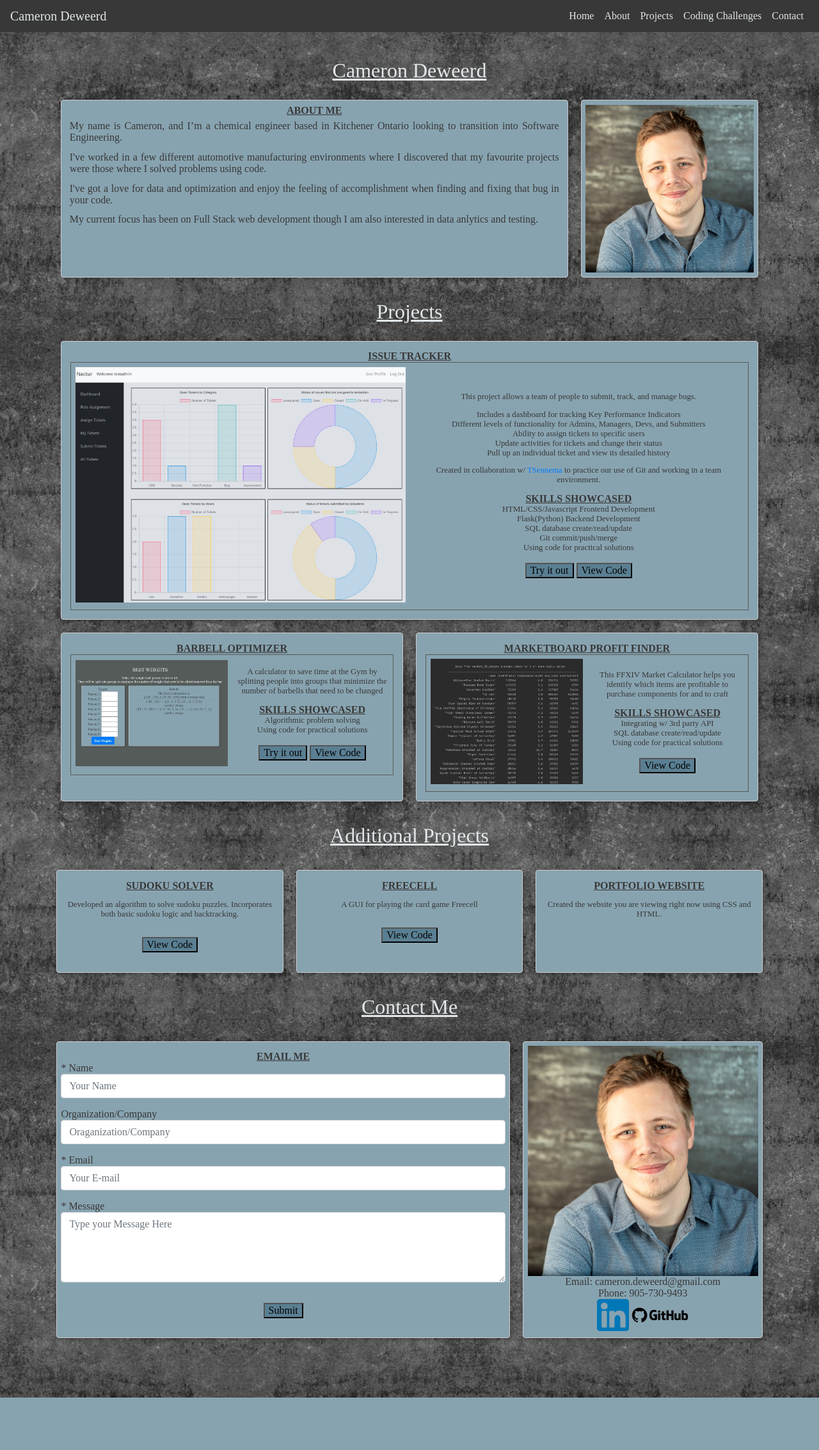
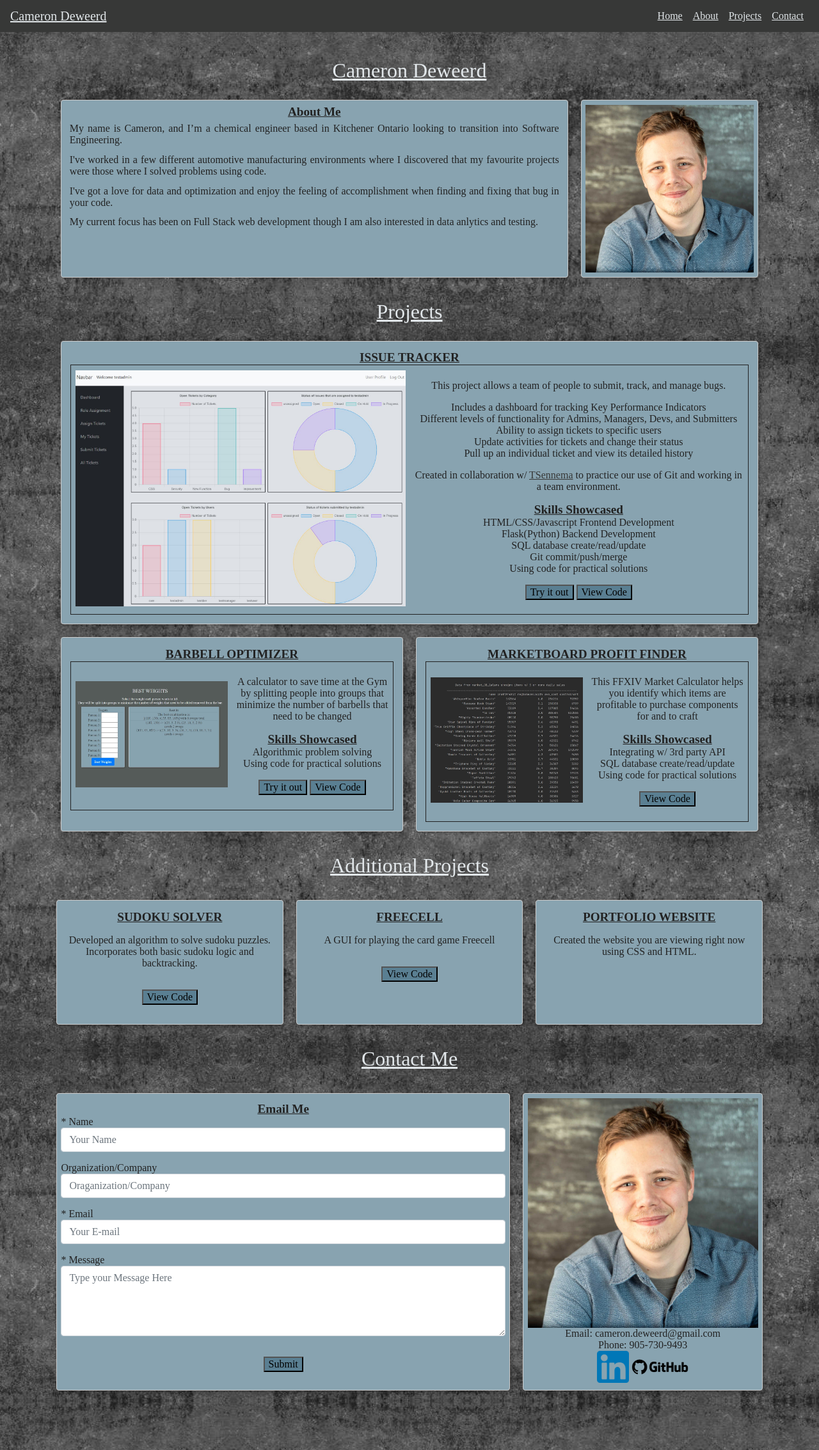
Before and after one commit to CameronDeweerd/Portfolio, a Flask app: page / in a window 1280 px wide. Shown: the whole page at 64% size. Before the commit the page ends 2185 px from the top, so only its background shows below. Run offline with Flask 2, Linux system fonts and the light colour scheme.

Commit message:
Tweaks to the CSS colors; better sized headshot

```diff
--- a/portfolio/templates/portfolio_layout.html
+++ b/portfolio/templates/portfolio_layout.html
@@ -40,9 +40,9 @@
                 <li class="nav-item">
                     <a href="/#projects" class="nav-link">Projects</a>
                 </li>
-                <li class="nav-item">
-                    <a href="/#coding" class="nav-link">Coding Challenges</a>
-                </li>
+<!--                <li class="nav-item">-->
+<!--                    <a href="/#coding" class="nav-link">Coding Challenges</a>-->
+<!--                </li>-->
                 <li class="nav-item">
                     <a href="/#ContactMe" class="nav-link">Contact</a>
                 </li>
--- a/static/portfolioStyles.css
+++ b/static/portfolioStyles.css
@@ -28,7 +28,7 @@ footer, header, hgroup, menu, nav, section {
 
 :root {
     /* To use these type var(--color-1) */
-    --color-1: #555B58;
+    --color-1: #222222;
     --color-2: #DFBCA0;
     --color-3: #88A3B0;
     --color-4: #A3B8BF;
@@ -96,6 +96,10 @@ p {
     text-align: center;
 }
 
+a {
+    color:var(--color-7);
+    text-decoration: underline;
+}
 
 .card {
     flex: 1 0 200px;
@@ -103,7 +107,7 @@ p {
     border: 1px solid #ccc;
     box-shadow: 2px 2px 6px 0px  rgba(0,0,0,0.3);
     background-color: var(--color-3);
-    color: var(--color-7);
+    color: var(--color-1);
     text-align: center;
     padding: 0.4rem
   }
@@ -128,25 +132,35 @@ p {
       padding: 0.5rem;
   }
 
+
+
   .card-title {
-      text-transform: uppercase;
+
       text-align: center;
-      font-size: 1em;
+      font-size: 1.2em;
       margin: 0 0;
       text-decoration: underline;
       font-weight: bold;
   }
 
+  h5.card-title {
+      text-transform: uppercase;
+  }
+
   .card-text {
       margin: 1em 0;
-      font-size: 0.8em;
+      font-size: 1em;
   }
 
+    card-list-title {
+      font-size: 1.2em;
+      margin: 0 0;
+}
     .card-list {
       margin: 0 0;
       list-style-type: none;
       padding: 0;
-      font-size: 0.8em;
+      font-size: 1em;
   }
 
   button{
```
Also changed, not shown: static/headshot_1.jpg.
